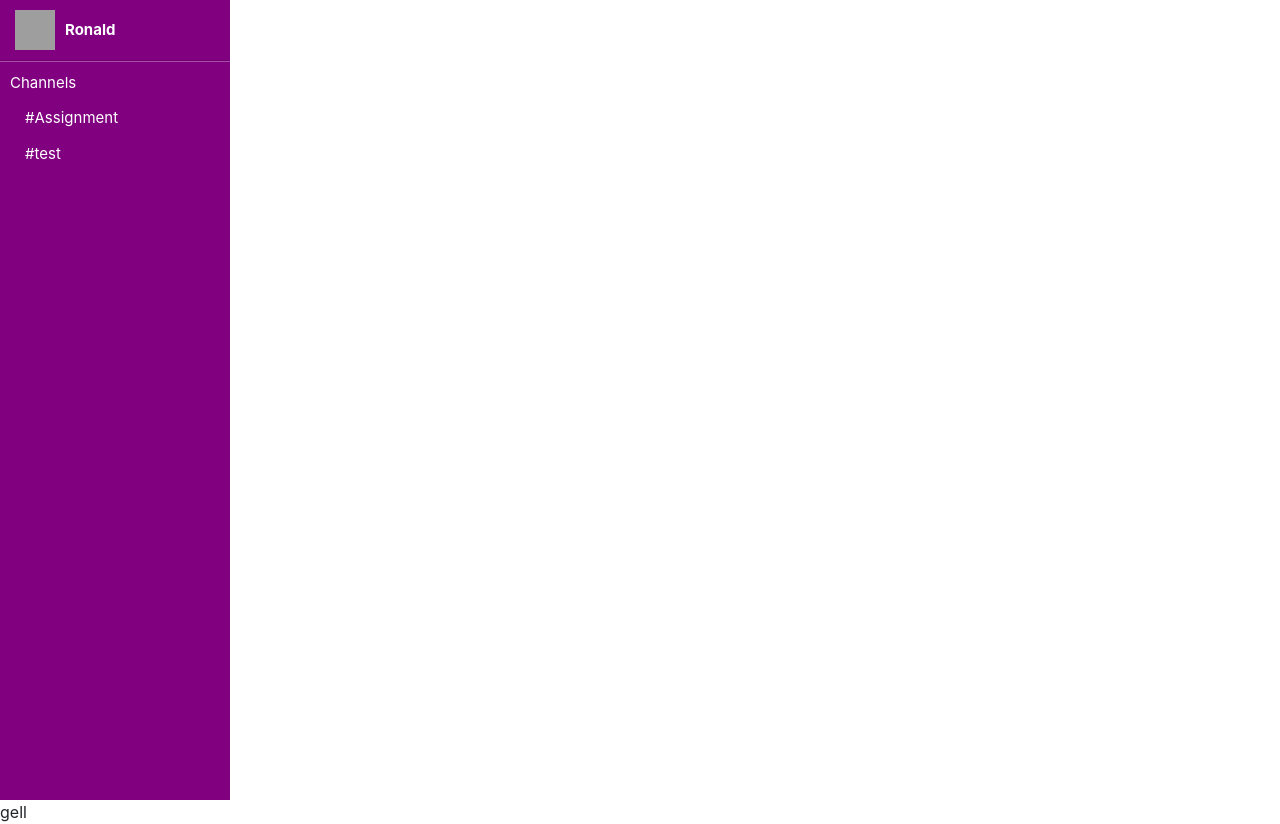
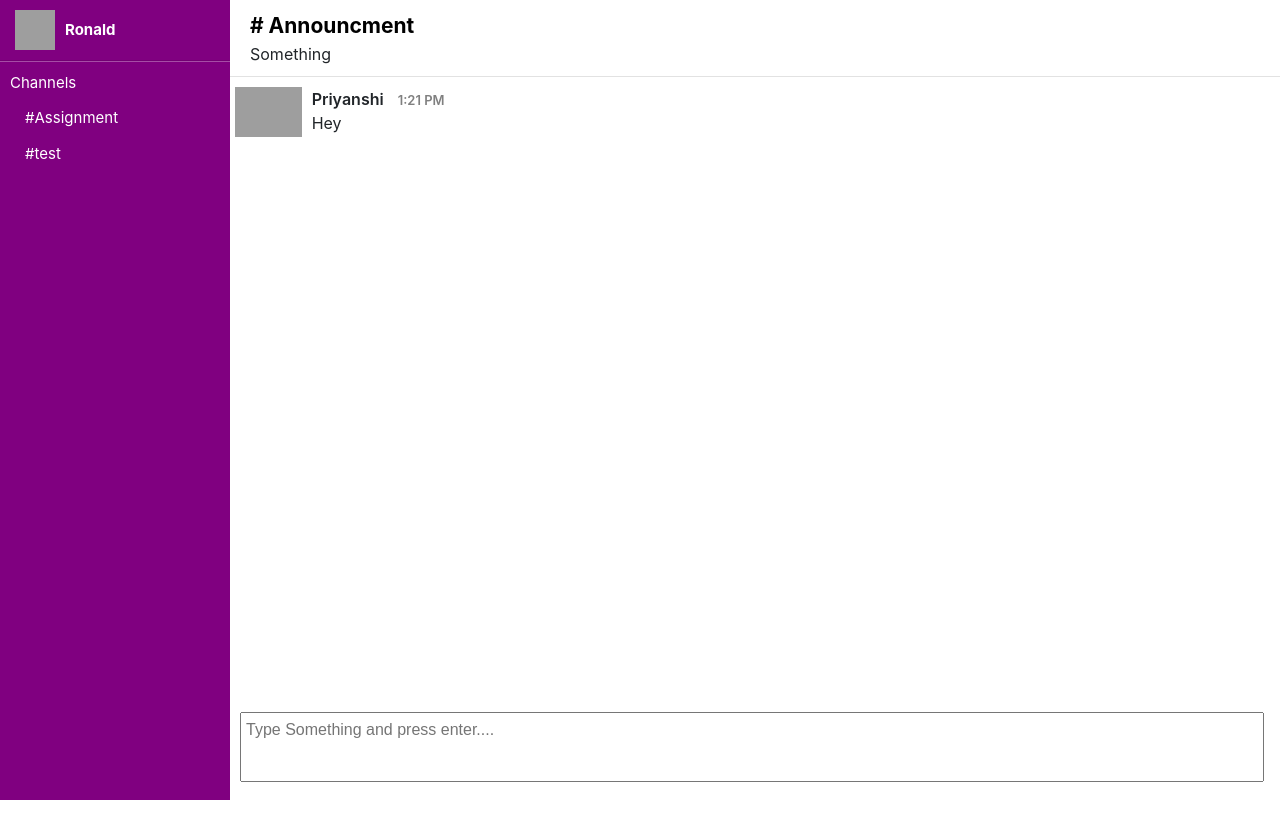
Before and after one commit to Priyanshi-99/react_slack_clone, a React app: page /slack in a window 1280 px wide. After the commit the page ends 800 px from the top, so only its background shows below. Built offline with nearby package versions, Linux system fonts and the light colour scheme; grey boxes are pictures that could not be loaded.

Commit message:
Added ChatBox

```diff
--- a/src/components/MainContainer.js
+++ b/src/components/MainContainer.js
@@ -2,7 +2,33 @@ import React, { Component } from "react";
 
 class MainContainer extends Component {
   render() {
-    return <div className="MainCont">gell</div>;
+    return (
+      <div id="Main">
+        <div className="about-channel">
+          <div className="name-channel"># Announcment</div>
+          <div className="desc-channel">Something</div>
+        </div>
+        <div className="messages-list">
+          <div className="message">
+            <div className="left-block">
+              <img
+                src="https://ca.slack-edge.com/T0188513NTW-U01867WD8GK-ga631e27835b-72"
+                alt="pic"
+              />
+            </div>
+            <div className="right-block">
+              <div className="user">
+                Priyanshi <span>1:21 PM</span>
+                <div>Hey</div>
+              </div>
+            </div>
+          </div>
+        </div>
+        <div className="input">
+          <textarea placeholder="Type Something and press enter...."></textarea>
+        </div>
+      </div>
+    );
   }
 }
 
--- a/src/components/Slack.js
+++ b/src/components/Slack.js
@@ -4,7 +4,7 @@ import { Sidebar, MainContainer } from "./";
 class Slack extends Component {
   render() {
     return (
-      <div>
+      <div id="slack">
         <Sidebar />
         <MainContainer />
       </div>
--- a/src/index.css
+++ b/src/index.css
@@ -98,7 +98,64 @@ code {
   background: #350d36;
   cursor: pointer;
 }
+#slack {
+  display: flex;
+}
 
-#MainCont {
+#Main {
   width: 100%;
 }
+#Main .about-channel {
+  padding: 10px 20px;
+  border-bottom: 1px solid #e2e2e2;
+  margin-bottom: 10px;
+}
+
+#Main .name-channel {
+  font-weight: 700;
+  color: black;
+  font-size: 21px;
+}
+#Main .messages-list {
+  padding-bottom: 90px;
+}
+#Main .messages-list .message {
+  display: flex;
+  margin-bottom: 10px;
+  margin-top: 10px;
+}
+#Main .messages-list .message .user {
+  font-weight: 600;
+}
+#Main .messages-list .message .user div {
+  font-weight: 400;
+}
+
+#Main .messages-list .message span {
+  color: grey;
+  margin-left: 10px;
+  font-size: 13px;
+}
+#Main .left-block img {
+  height: 50px;
+  margin-right: 10px;
+  margin-left: 5px;
+}
+
+#Main .input {
+  position: fixed;
+  bottom: 0;
+  background: #fff;
+  width: 100%;
+}
+#Main .input textarea {
+  width: 80%;
+  margin-left: 10px;
+  height: 70px;
+  resize: none;
+  outline: none;
+  padding: 5px;
+  box-sizing: border-box;
+  margin-bottom: 12px;
+  font-family: Arial, Helvetica, sans-serif;
+}
```
